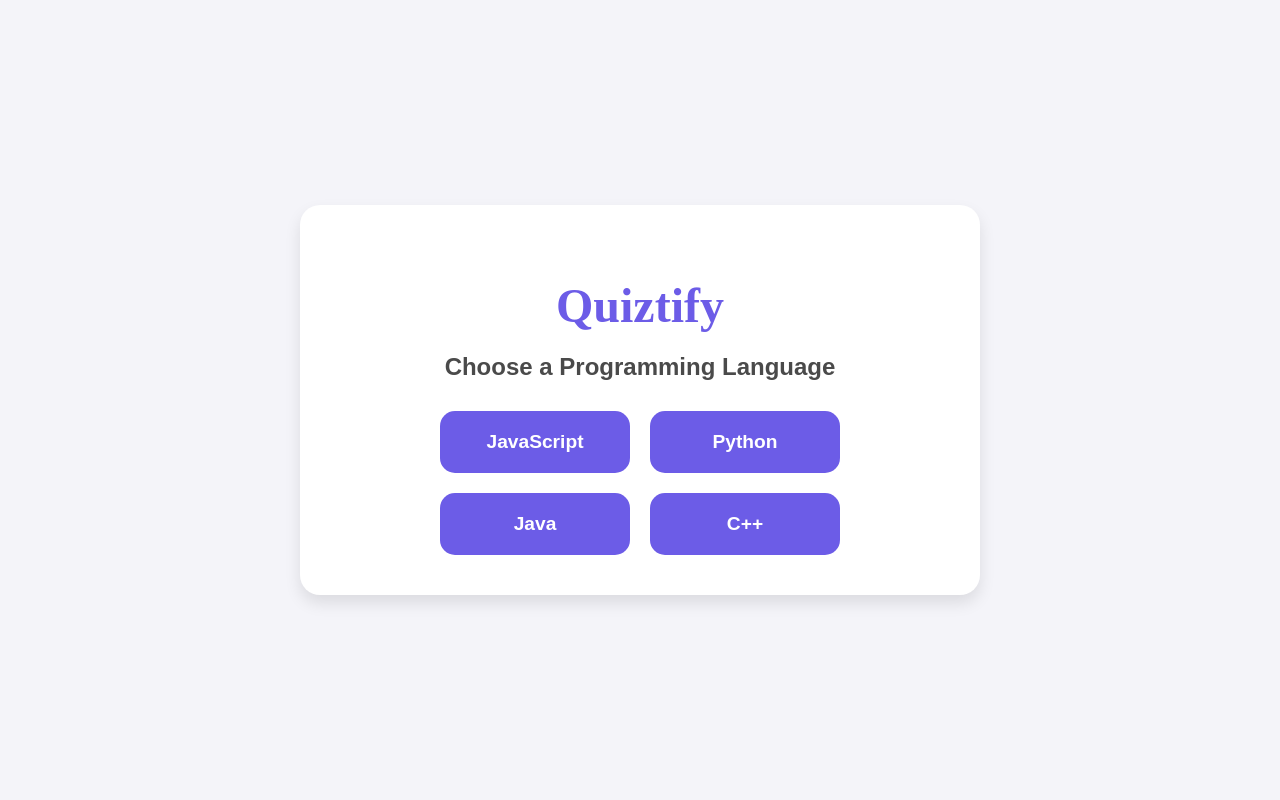
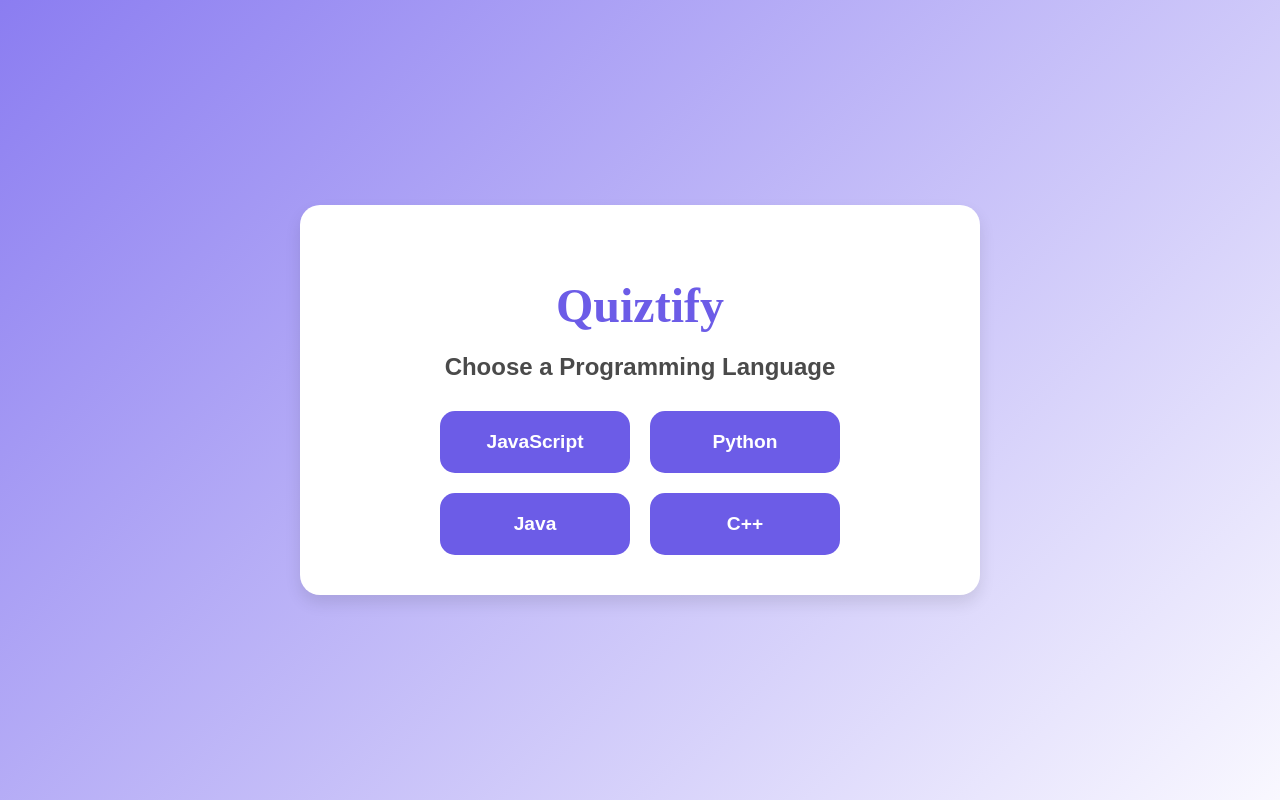
Before and after one commit to ikramikram2020/Quizify, a React (Create React App) app: page / in a window 1280 px wide. Built offline with nearby package versions, Linux system fonts and the light colour scheme.

Commit message:
style(App): add gradient background for a modern look

```diff
--- a/src/App.css
+++ b/src/App.css
@@ -1,7 +1,8 @@
 /* General Styles */
 body {
   font-family: 'Poppins', sans-serif;
-  background-color: #f4f4f9;
+  background: linear-gradient(135deg, #8b7df1, #f9f8ff);
+
   margin: 0;
   padding: 0;
   display: flex;
```
